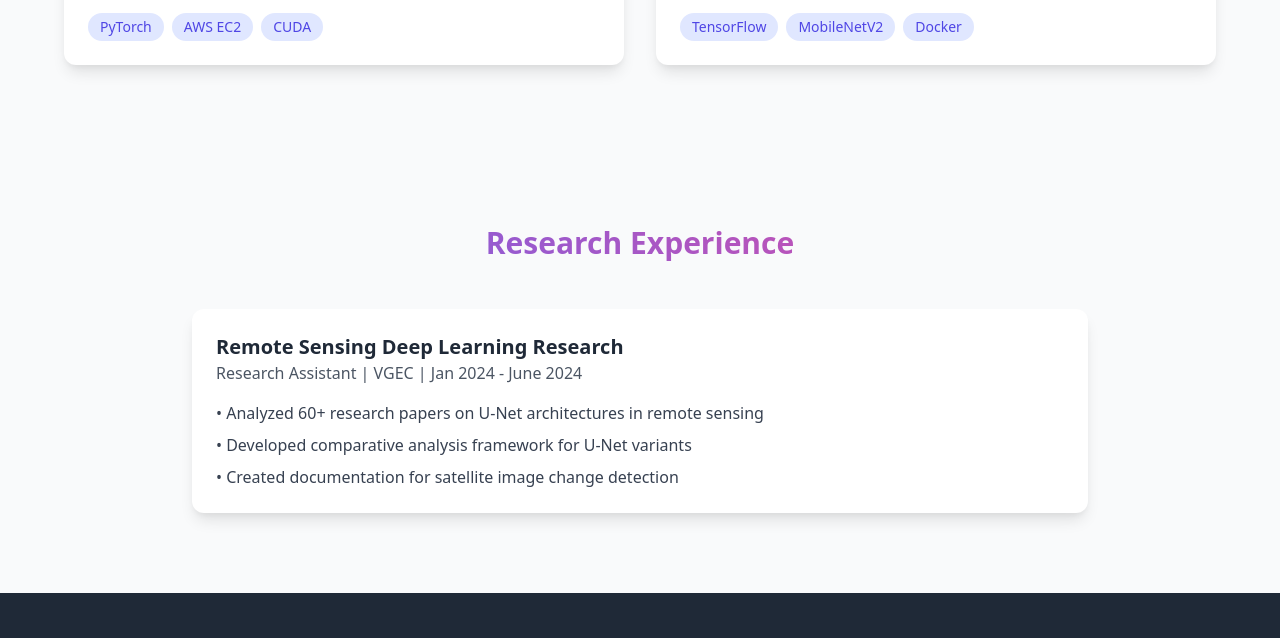
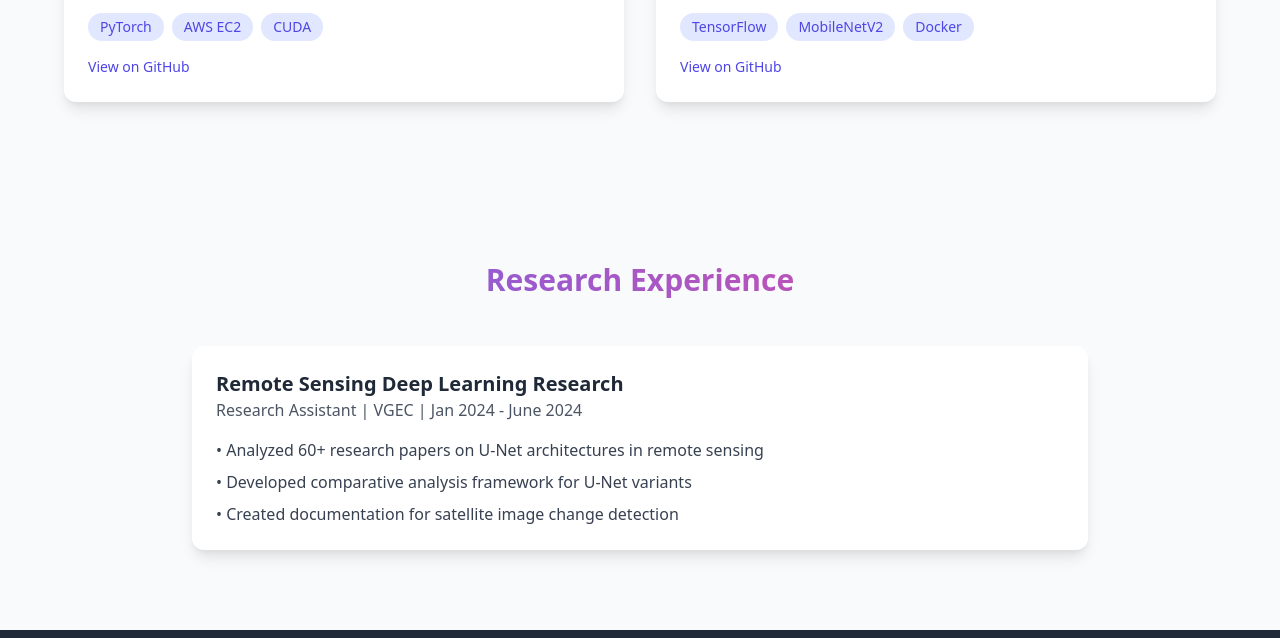
Before and after one commit to YaxitaAmin/yaxita-amin.github.io, a website: page index.html in a window 1280 px wide. Shown: the part 1763-2401 px from the top of the page. Drawn offline with nearby package versions, Linux system fonts and the light colour scheme.

Commit message:
Update index.html

```diff
--- a/index.html
+++ b/index.html
@@ -108,6 +108,7 @@
                         <span class="px-3 py-1 bg-indigo-100 text-indigo-600 rounded-full text-sm">AWS EC2</span>
                         <span class="px-3 py-1 bg-indigo-100 text-indigo-600 rounded-full text-sm">CUDA</span>
                     </div>
+                    <a href="https://github.com/YaxitaAmin/Modelcompressionsuite" target="_blank" class="mt-4 inline-block text-indigo-600 hover:text-indigo-800 text-sm font-medium">View on GitHub</a>
                 </div>
                 <div class="card bg-white p-6 rounded-xl shadow-lg">
                     <img src="DALL·E 2024-12-17 18.59.35 - A vintage-style cover image for the 'LeafDoctorAI' project with a retro, classic feel. Soft, muted colors and an aged appearance. Incorporate plant di.webp" alt="LeafDoctor Project" class="w-full h-48 object-cover rounded-lg mb-4">
@@ -125,6 +126,7 @@
                         <span class="px-3 py-1 bg-indigo-100 text-indigo-600 rounded-full text-sm">MobileNetV2</span>
                         <span class="px-3 py-1 bg-indigo-100 text-indigo-600 rounded-full text-sm">Docker</span>
                     </div>
+                    <a href="https://github.com/YaxitaAmin/LeafDoctorAI" target="_blank" class="mt-4 inline-block text-indigo-600 hover:text-indigo-800 text-sm font-medium">View on GitHub</a>
                 </div>
             </div>
         </div>
```
